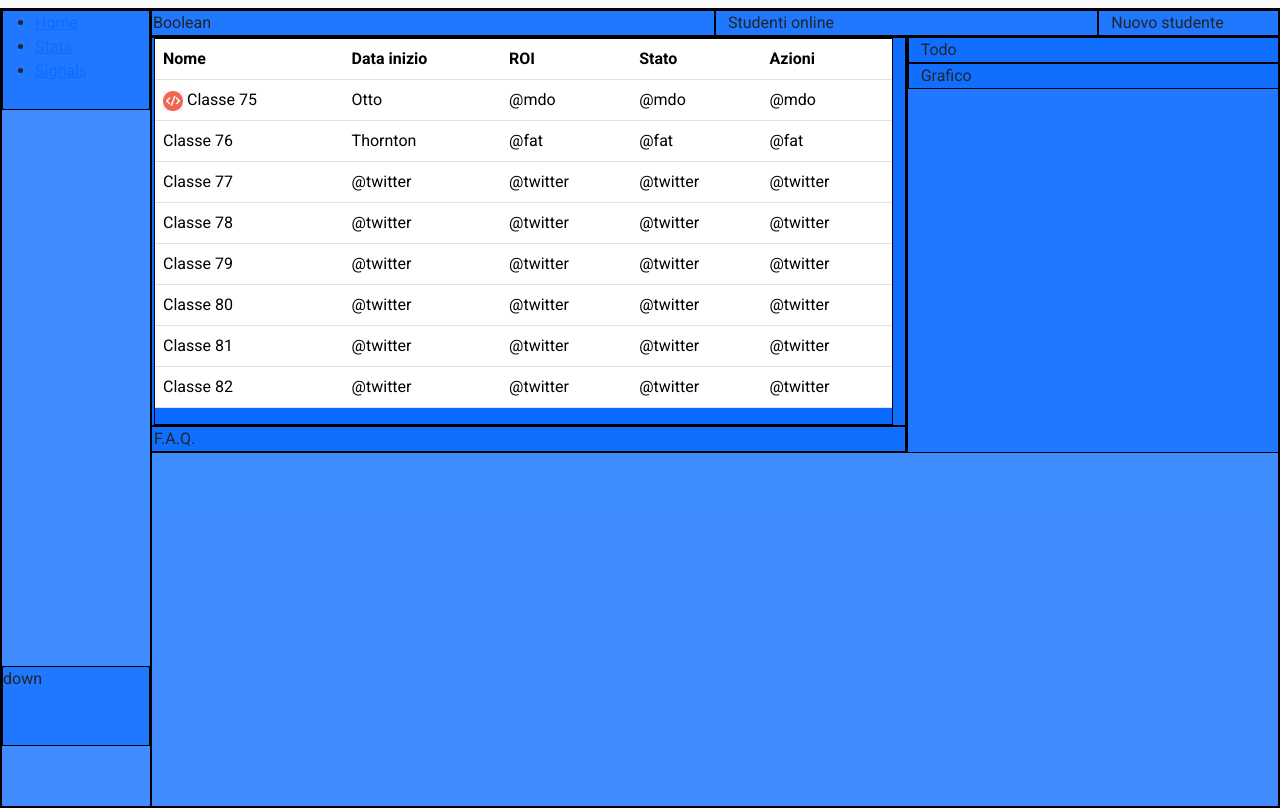
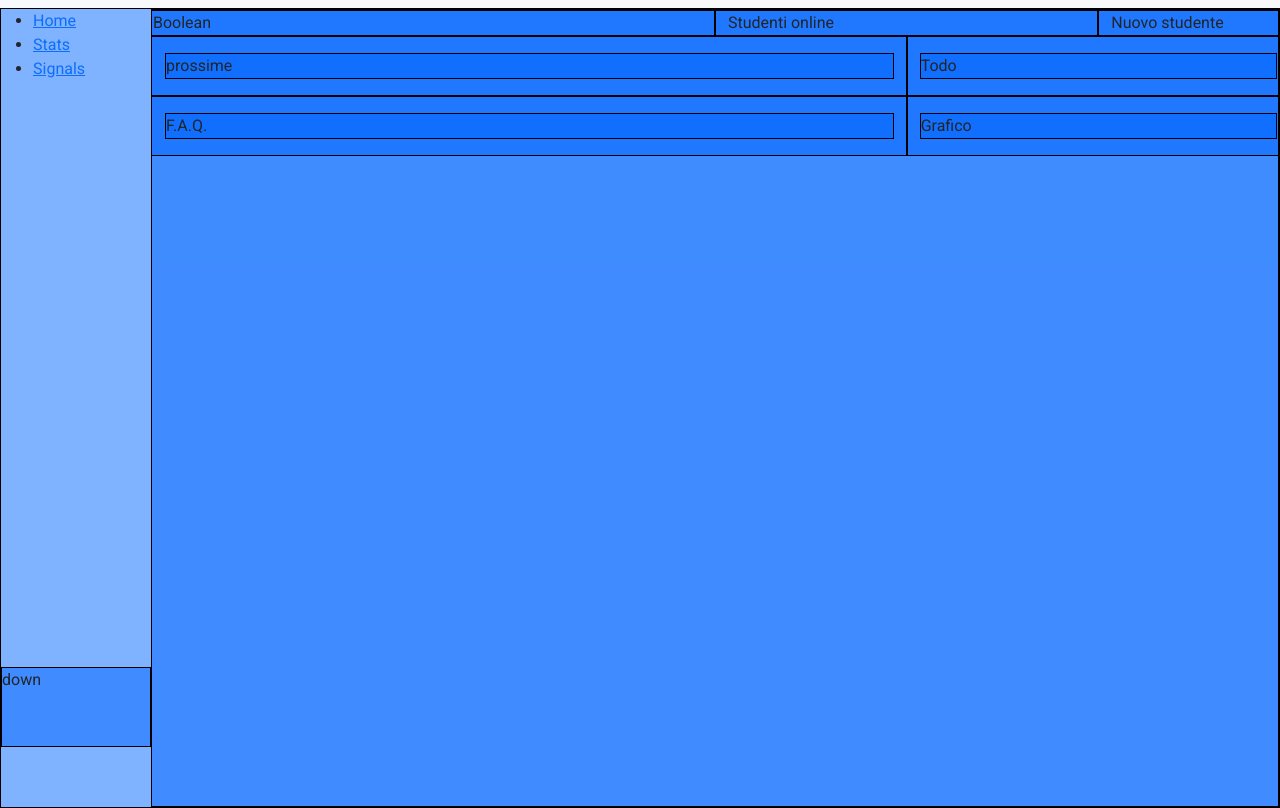
Before and after one commit to AnotherDebug/html-css-bootstrap-dashboard, a plain HTML site: page index.html in a window 1280 px wide. Shown: the part 52-860 px from the top of the page. Drawn offline with nearby package versions, Linux system fonts and the light colour scheme.

Commit message:
[UPDATE]: content layout

```diff
--- a/index.html
+++ b/index.html
@@ -101,8 +101,8 @@
             <div class="main-content d-flex  debug">
 
                 <!-- sidebar -->
-                <div class="sidebar debug">
-                    <div class="menu-up debug">
+                <div class="sidebar">
+                    <div class="menu-up">
                         <ul>
                             <li><a href="#">Home</a></li>
                             <li><a href="#">Stats</a></li>
@@ -113,7 +113,7 @@
                 </div>
 
                 <!-- content -->
-                <div class="content debug">
+                <div class="content pb-5 pr-12 debug">
                     <div class="container-fluid">
 
                         <!-- row top content -->
@@ -131,98 +131,25 @@
                         <!-- row bottom content -->
                         <div class="row">
 
-                            <div class="col-12 col-md-8 debug">
+                            <div class="col-12 col-md-8">
                                 <div class="row flex-column ">
-                                    <div class="col debug">
-
-                                        <!-- table -->
-                                        <div class="table-class debug">
-                                            <table class="table">
-                                                <thead>
-                                                    <tr>
-                                                        <th scope="col">Nome</th>
-                                                        <th scope="col">Data inizio</th>
-                                                        <th scope="col">ROI</th>
-                                                        <th scope="col">Stato</th>
-                                                        <th scope="col">Azioni</th>
-                                                    </tr>
-                                                </thead>
-                                                <tbody>
-                                                    <tr>
-                                                        <td>
-                                                            <div class="img">
-                                                                <img src="assets/img/class-avatar.jpg" alt=""> Classe 75
-                                                            </div>
-                                                        </td>
-                                                        <td>Otto</td>
-                                                        <td>@mdo</td>
-                                                        <td>@mdo</td>
-                                                        <td>@mdo</td>
-                                                    </tr>
-                                                    <tr>
-                                                        <td>Classe 76</td>
-                                                        <td>Thornton</td>
-                                                        <td>@fat</td>
-                                                        <td>@fat</td>
-                                                        <td>@fat</td>
-                                                    </tr>
-                                                    <tr>
-                                                        <td>Classe 77</td>
-                                                        <td>@twitter</td>
-                                                        <td>@twitter</td>
-                                                        <td>@twitter</td>
-                                                        <td>@twitter</td>
-                                                    </tr>
-                                                    <tr>
-                                                        <td>Classe 78</td>
-                                                        <td>@twitter</td>
-                                                        <td>@twitter</td>
-                                                        <td>@twitter</td>
-                                                        <td>@twitter</td>
-                                                    </tr>
-                                                    <tr>
-                                                        <td>Classe 79</td>
-                                                        <td>@twitter</td>
-                                                        <td>@twitter</td>
-                                                        <td>@twitter</td>
-                                                        <td>@twitter</td>
-                                                    </tr>
-                                                    <tr>
-                                                        <td>Classe 80</td>
-                                                        <td>@twitter</td>
-                                                        <td>@twitter</td>
-                                                        <td>@twitter</td>
-                                                        <td>@twitter</td>
-                                                    </tr>
-                                                    <tr>
-                                                        <td>Classe 81</td>
-                                                        <td>@twitter</td>
-                                                        <td>@twitter</td>
-                                                        <td>@twitter</td>
-                                                        <td>@twitter</td>
-                                                    </tr>
-                                                    <tr>
-                                                        <td>Classe 82</td>
-                                                        <td>@twitter</td>
-                                                        <td>@twitter</td>
-                                                        <td>@twitter</td>
-                                                        <td>@twitter</td>
-                                                    </tr>
-                                                </tbody>
-                                            </table>
-                                        </div>
-                                        <!-- /table -->
-
-
+                                    <div class="col py-3 ps-4 debug">
+                                        <div class="table-class debug">prossime</div>
                                     </div>
-                                    <div class="col debug">F.A.Q.</div>
+                                    <div class="col py-3 ps-4 debug">
+                                        <div class="faq debug">F.A.Q.</div>
+                                    </div>
                                 </div>
                             </div>
 
-                            <div class="col-12 col-md-4 debug">
+                            <div class="col-12 col-md-4">
                                 <div class="row flex-column ">
-                                    <div class="col debug">Todo</div>
-                                    <div class="col debug">Grafico</div>
+                                    <div class="col py-3 ps- debug">
+                                        <div class="todo debug">Todo</div>
+                                    </div>
+                                    <div class="col py-3 ps- debug">
+                                        <div class="graphic debug">Grafico</div>
+                                    </div>
                                 </div>
                             </div>
 
```
